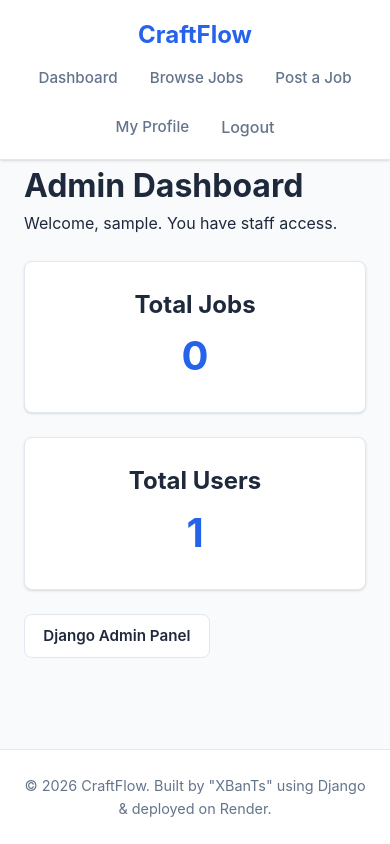
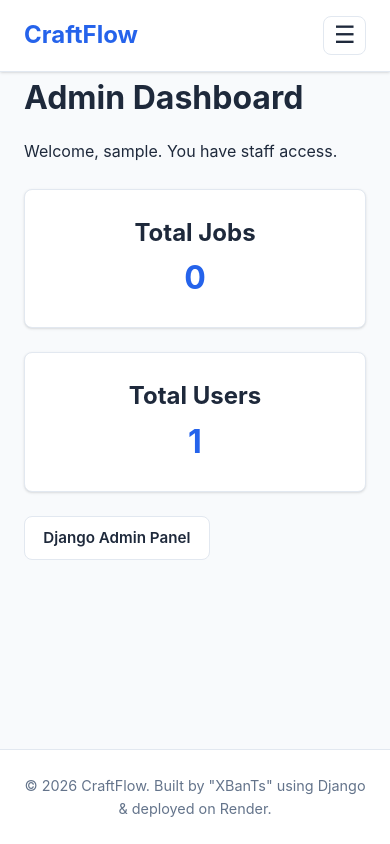
Before and after one commit to XBanTs/craftflow, a Django app: page /accounts/admin-dashboard/ in a window 390 px wide. Run offline with Django 5.2, Linux system fonts and the light colour scheme; the visitor is signed in with stand-in values (Sample User, id 1); data comes from the database, SQL or seed files in the repository; data that the repository does not hold is empty.

Commit message:
feat: full responsive navbar with mobile toggle, dashboard styles, and polish

```diff
--- a/static/css/main.css
+++ b/static/css/main.css
@@ -97,12 +97,13 @@ a:hover {
 }
 
 /* -------------------------------------------------------
-   Navbar
+   Navbar – Responsive with Mobile Toggle
    ------------------------------------------------------- */
 .navbar {
     background-color: var(--surface);
     border-bottom: 1px solid var(--border);
     box-shadow: var(--shadow);
+    position: relative;
 }
 
 .navbar-inner {
@@ -113,21 +114,38 @@ a:hover {
     padding-bottom: var(--space-md);
 }
 
+/* Brand */
 .navbar-brand {
     font-size: 1.5rem;
     font-weight: 700;
     color: var(--primary);
     text-decoration: none;
+    white-space: nowrap;
 }
 .navbar-brand:hover {
     text-decoration: none;
     color: var(--primary-dark);
 }
 
+/* Hamburger button (hidden on desktop) */
+.navbar-toggle {
+    display: none;               /* hidden by default */
+    background: none;
+    border: 1px solid var(--border);
+    border-radius: var(--radius);
+    padding: 0.4rem 0.6rem;
+    cursor: pointer;
+    font-size: 1.5rem;
+    line-height: 1;
+    color: var(--text);
+}
+
+/* Links container */
 .navbar-links {
     display: flex;
     align-items: center;
     gap: var(--space-md);
+    transition: all 0.3s ease;
 }
 
 .nav-link {
@@ -145,7 +163,7 @@ a:hover {
     text-decoration: none;
 }
 
-/* Logout button should look like a link but behave like a button */
+/* Logout button inside form */
 .logout-form {
     margin: 0;
 }
@@ -165,6 +183,45 @@ a:hover {
 .btn-logout:hover {
     background-color: var(--bg);
     color: var(--text);
+}
+
+/* Mobile styles */
+@media (max-width: 768px) {
+    .navbar-toggle {
+        display: block;            /* show hamburger on mobile */
+    }
+
+    .navbar-links {
+        display: none;             /* hide links by default */
+        flex-direction: column;
+        position: absolute;
+        top: 100%;
+        left: 0;
+        right: 0;
+        background-color: var(--surface);
+        border-top: 1px solid var(--border);
+        padding: var(--space-md);
+        gap: var(--space-sm);
+        box-shadow: var(--shadow-md);
+        z-index: 100;
+    }
+
+    .navbar-links.active {
+        display: flex;             /* shown when toggled */
+    }
+
+    .nav-link {
+        width: 100%;
+        text-align: center;
+    }
+
+    .logout-form {
+        width: 100%;
+    }
+
+    .btn-logout {
+        width: 100%;
+    }
 }
 
 /* -------------------------------------------------------
@@ -454,6 +511,25 @@ a:hover {
 }
 
 /* -------------------------------------------------------
+   Stats Bar (Homepage)
+   ------------------------------------------------------- */
+.stats-bar {
+    display: flex;
+    justify-content: center;
+    gap: var(--space-xl);
+    margin-bottom: var(--space-xl);
+    padding: var(--space-md);
+    background-color: var(--surface);
+    border: 1px solid var(--border);
+    border-radius: var(--radius);
+}
+
+.stats-bar div {
+    font-weight: 600;
+    color: var(--text);
+}
+
+/* -------------------------------------------------------
    Profile
    ------------------------------------------------------- */
 .profile-container {
@@ -488,14 +564,20 @@ a:hover {
 }
 
 /* -------------------------------------------------------
-   Admin Dashboard
+   Dashboard (new in Phase 11)
    ------------------------------------------------------- */
+.dashboard h1 {
+    margin-bottom: var(--space-lg);
+}
+
+/* Stats grid used on both dashboard and admin */
 .stats-grid {
     display: grid;
     grid-template-columns: repeat(auto-fit, minmax(200px, 1fr));
     gap: var(--space-lg);
     margin: var(--space-lg) 0;
 }
+
 .stat-card {
     background-color: var(--surface);
     border: 1px solid var(--border);
@@ -504,10 +586,33 @@ a:hover {
     text-align: center;
     box-shadow: var(--shadow);
 }
+
+.stat-card h3 {
+    font-size: 1rem;
+    color: var(--text-muted);
+    margin-bottom: var(--space-xs);
+}
+
+.stat-card p,
 .stat-number {
-    font-size: 2.5rem;
+    font-size: 2rem;
     font-weight: 700;
     color: var(--primary);
+}
+
+.recent-jobs {
+    margin-top: var(--space-xl);
+}
+
+.recent-jobs h2 {
+    margin-bottom: var(--space-md);
+}
+
+/* -------------------------------------------------------
+   Admin Dashboard (already covered by stats-grid)
+   ------------------------------------------------------- */
+.admin-dashboard h1 {
+    margin-bottom: var(--space-md);
 }
 
 /* -------------------------------------------------------
@@ -524,18 +629,16 @@ a:hover {
 }
 
 /* -------------------------------------------------------
-   Responsive Tweaks
+   Responsive Tweaks (general)
    ------------------------------------------------------- */
 @media (max-width: 768px) {
     .hero h1 {
         font-size: 1.8rem;
     }
-    .navbar-inner {
+
+    .stats-bar {
         flex-direction: column;
         gap: var(--space-sm);
-    }
-    .navbar-links {
-        flex-wrap: wrap;
-        justify-content: center;
+        text-align: center;
     }
 }
--- a/templates/components/navbar.html
+++ b/templates/components/navbar.html
@@ -2,18 +2,20 @@
 <nav class="navbar">
     <div class="container navbar-inner">
         <!-- Brand -->
-        <a href="{% url 'home' %}" class="navbar-brand">
-            CraftFlow
-        </a>
+        <a href="{% url 'home' %}" class="navbar-brand">CraftFlow</a>
 
-        <!-- Links – different content based on login state -->
-        <div class="navbar-links">
+        <!-- Hamburger button (visible on mobile) -->
+        <button class="navbar-toggle" id="navbarToggle" aria-label="Toggle navigation">
+            ☰
+        </button>
+
+        <!-- Links container -->
+        <div class="navbar-links" id="navbarLinks">
             {% if request.user.is_authenticated %}
                 <a href="{% url 'dashboard' %}" class="nav-link">Dashboard</a>
                 <a href="{% url 'job_list' %}" class="nav-link">Browse Jobs</a>
                 <a href="{% url 'job_create' %}" class="nav-link">Post a Job</a>
                 <a href="{% url 'profile' request.user.pk %}" class="nav-link">My Profile</a>
-
                 <form method="post" action="{% url 'logout' %}" class="logout-form">
                     {% csrf_token %}
                     <button type="submit" class="nav-link btn-logout">Logout</button>
@@ -25,3 +27,16 @@
         </div>
     </div>
 </nav>
+
+<script>
+    // Mobile navbar toggle
+    document.addEventListener('DOMContentLoaded', function () {
+        const toggleBtn = document.getElementById('navbarToggle');
+        const links = document.getElementById('navbarLinks');
+        if (toggleBtn && links) {
+            toggleBtn.addEventListener('click', function () {
+                links.classList.toggle('active');
+            });
+        }
+    });
+</script>
```
